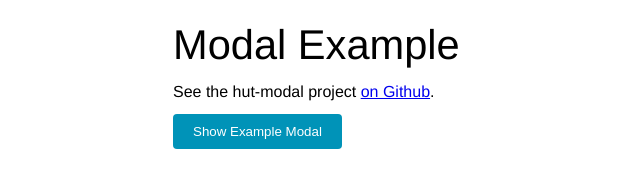
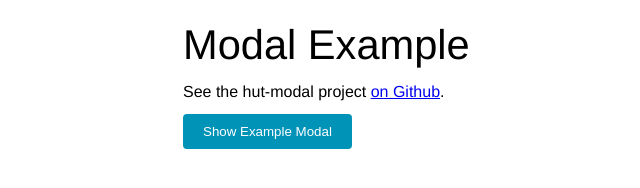
Before and after one commit to conradz/hut-modal, a plain HTML site: page index.html in a window 1280 px wide. Shown: the whole page, without its empty margins (167-807 px from the left). Drawn offline with Linux system fonts and the light colour scheme.

Commit message:
Update example

```diff
--- a/example.css
+++ b/example.css
@@ -245,6 +245,7 @@ body.hut-modal-open {
 
 .container {
   margin: 0 auto;
-  padding-bottom: 10px;
+  padding: 0 10px 10px 10px;
   max-width: 600px;
+  overflow: hidden;
 }
--- a/example.js
+++ b/example.js
@@ -67,6 +67,7 @@ Modal.prototype._clicked = function(button) {
 };
 
 module.exports = Modal;
+
 },{"chi-classes":3,"chi-events":4,"events":6}],3:[function(require,module,exports){
 var CLASS_SEP = /\s+/g;
 
```
